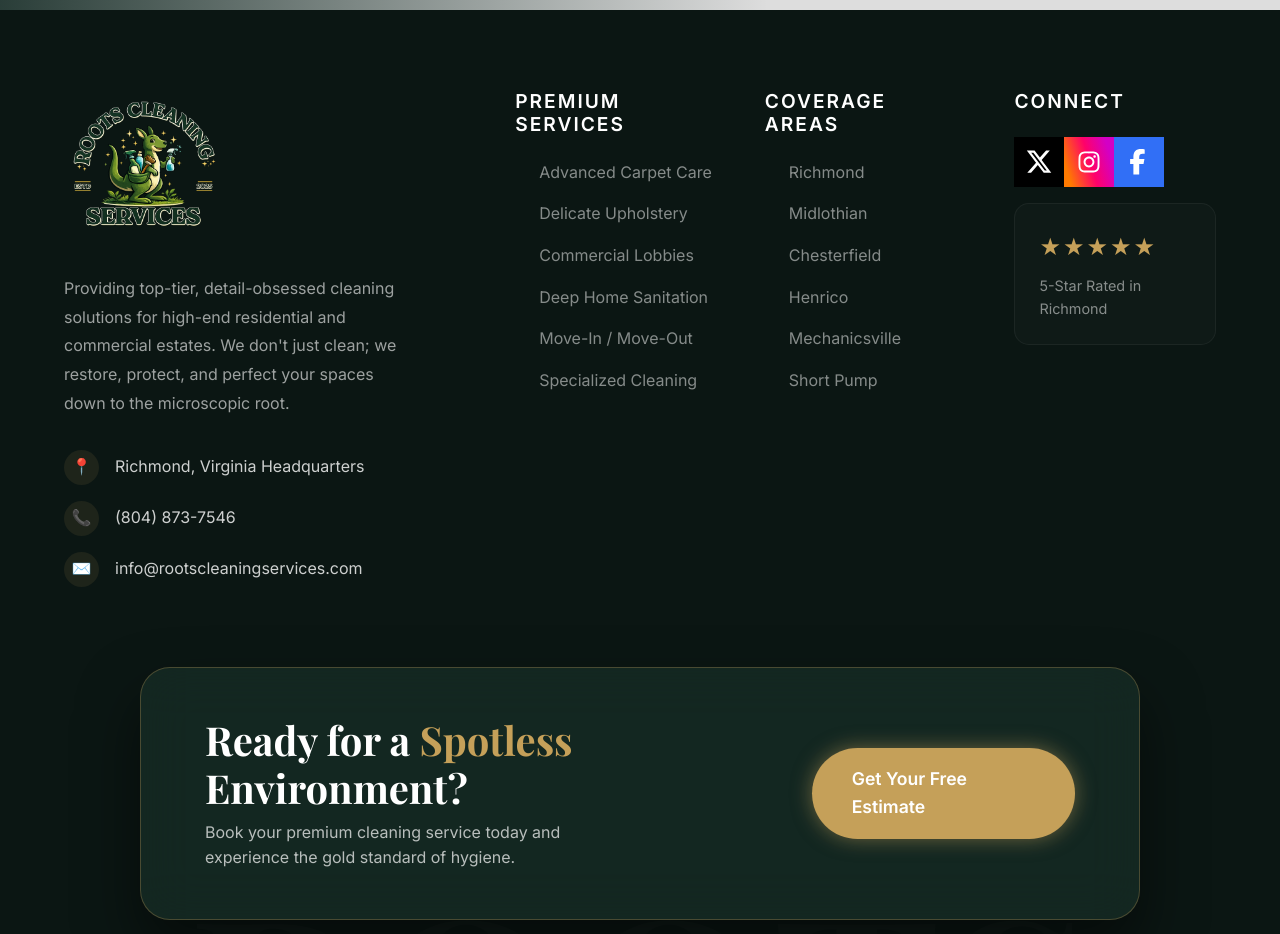
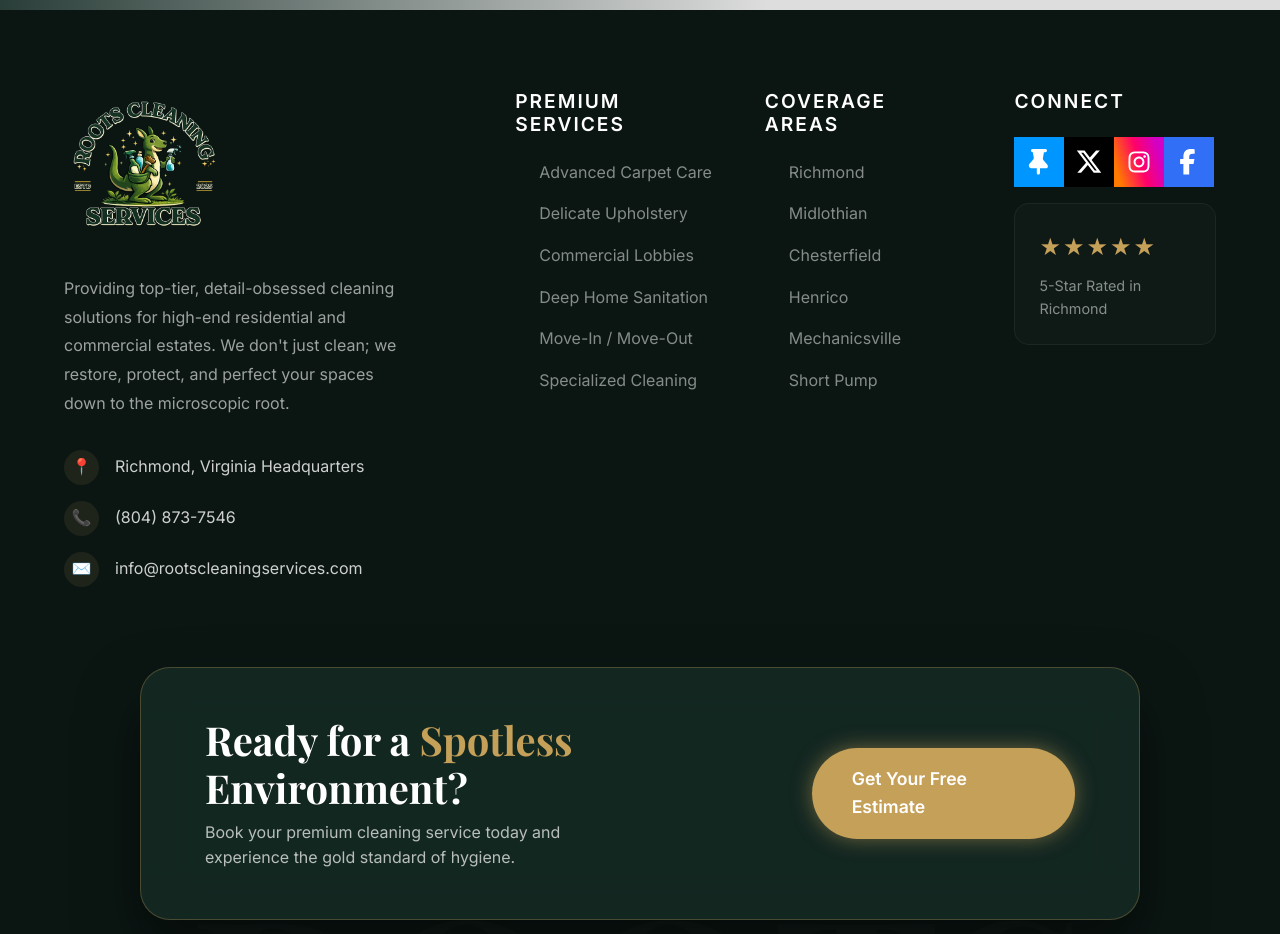
Before and after one commit to zoiriscleaningservices-sys/Rootscleaningservices, a Next.js app: page / in a window 1280 px wide. Shown: the part 4280-5214 px from the top of the page. Built offline with nearby package versions, Linux system fonts and the light colour scheme; grey boxes are pictures that could not be loaded; a web font is replaced by a local one.

Commit message:
feat: added prominent Thumbtack profile link to footer

```diff
--- a/components/layout/Footer.js
+++ b/components/layout/Footer.js
@@ -58,7 +58,19 @@ export default function Footer() {
                 <div className="footer-col-social">
                     <h4>Connect</h4>
                     <div className="social-login-icons">
-  <div className="socialcontainer">
+  <a href="https://www.thumbtack.com/va/midlothian/house-cleaning/roots-cleaning-solutions/service/552135475894091779" target="_blank" rel="noopener noreferrer" className="socialcontainer" title="Thumbtack">
+    <div className="social-icon-1" style={{backgroundColor: '#0096FF'}}>
+      <svg viewBox="0 0 384 512" fill="white" height="1.6em" xmlns="http://www.w3.org/2000/svg">
+        <path d="M32 32C32 14.3 46.3 0 64 0H320c17.7 0 32 14.3 32 32s-14.3 32-32 32H290.5l-20.4 122.3c-2.3 13.9 1.7 28.1 11 38.6l74.9 84.3c14.6 16.4 17.5 39.8 7.5 58.7S335.7 384 314 384H212v96c0 17.7-14.3 32-32 32s-32-14.3-32-32V384H46c-21.7 0-41.5-11.8-51.5-30.7s-7.1-42.3 7.5-58.7l74.9-84.3c9.3-10.5 13.3-24.7 11-38.6L67.5 64H64C46.3 64 32 49.7 32 32z"></path>
+      </svg>
+    </div>
+    <div className="social-icon-1" style={{backgroundColor: '#0096FF'}}>
+      <svg viewBox="0 0 384 512" fill="white" height="1.6em" xmlns="http://www.w3.org/2000/svg">
+        <path d="M32 32C32 14.3 46.3 0 64 0H320c17.7 0 32 14.3 32 32s-14.3 32-32 32H290.5l-20.4 122.3c-2.3 13.9 1.7 28.1 11 38.6l74.9 84.3c14.6 16.4 17.5 39.8 7.5 58.7S335.7 384 314 384H212v96c0 17.7-14.3 32-32 32s-32-14.3-32-32V384H46c-21.7 0-41.5-11.8-51.5-30.7s-7.1-42.3 7.5-58.7l74.9-84.3c9.3-10.5 13.3-24.7 11-38.6L67.5 64H64C46.3 64 32 49.7 32 32z"></path>
+      </svg>
+    </div>
+  </a>
+  <a href="#" className="socialcontainer">
     <div className="social-icon-1">
       <svg viewBox="0 0 512 512" height="1.7em" xmlns="http://www.w3.org/2000/svg" className="svgIcontwit" fill="white">
         <path d="M389.2 48h70.6L305.6 224.2 487 464H345L233.7 318.6 106.5 464H35.8L200.7 275.5 26.8 48H172.4L272.9 180.9 389.2 48zM364.4 421.8h39.1L151.1 88h-42L364.4 421.8z"></path>
@@ -69,8 +81,8 @@ export default function Footer() {
         <path d="M389.2 48h70.6L305.6 224.2 487 464H345L233.7 318.6 106.5 464H35.8L200.7 275.5 26.8 48H172.4L272.9 180.9 389.2 48zM364.4 421.8h39.1L151.1 88h-42L364.4 421.8z"></path>
       </svg>
     </div>
-  </div>
-  <div className="socialcontainer">
+  </a>
+  <a href="#" className="socialcontainer">
     <div className="social-icon-2">
       <svg fill="white" className="svgIcon" viewBox="0 0 448 512" height="1.5em" xmlns="http://www.w3.org/2000/svg">
         <path d="M224.1 141c-63.6 0-114.9 51.3-114.9 114.9s51.3 114.9 114.9 114.9S339 319.5 339 255.9 287.7 141 224.1 141zm0 189.6c-41.1 0-74.7-33.5-74.7-74.7s33.5-74.7 74.7-74.7 74.7 33.5 74.7 74.7-33.6 74.7-74.7 74.7zm146.4-194.3c0 14.9-12 26.8-26.8 26.8-14.9 0-26.8-12-26.8-26.8s12-26.8 26.8-26.8 26.8 12 26.8 26.8zm76.1 27.2c-1.7-35.9-9.9-67.7-36.2-93.9-26.2-26.2-58-34.4-93.9-36.2-37-2.1-147.9-2.1-184.9 0-35.8 1.7-67.6 9.9-93.9 36.1s-34.4 58-36.2 93.9c-2.1 37-2.1 147.9 0 184.9 1.7 35.9 9.9 67.7 36.2 93.9s58 34.4 93.9 36.2c37 2.1 147.9 2.1 184.9 0 35.9-1.7 67.7-9.9 93.9-36.2 26.2-26.2 34.4-58 36.2-93.9 2.1-37 2.1-147.8 0-184.8zM398.8 388c-7.8 19.6-22.9 34.7-42.6 42.6-29.5 11.7-99.5 9-132.1 9s-102.7 2.6-132.1-9c-19.6-7.8-34.7-22.9-42.6-42.6-11.7-29.5-9-99.5-9-132.1s-2.6-102.7 9-132.1c7.8-19.6 22.9-34.7 42.6-42.6 29.5-11.7 99.5-9 132.1-9s102.7-2.6 132.1 9c19.6 7.8 34.7 22.9 42.6 42.6 11.7 29.5 9 99.5 9 132.1s2.7 102.7-9 132.1z"></path>
@@ -81,8 +93,8 @@ export default function Footer() {
         <path d="M224.1 141c-63.6 0-114.9 51.3-114.9 114.9s51.3 114.9 114.9 114.9S339 319.5 339 255.9 287.7 141 224.1 141zm0 189.6c-41.1 0-74.7-33.5-74.7-74.7s33.5-74.7 74.7-74.7 74.7 33.5 74.7 74.7-33.6 74.7-74.7 74.7zm146.4-194.3c0 14.9-12 26.8-26.8 26.8-14.9 0-26.8-12-26.8-26.8s12-26.8 26.8-26.8 26.8 12 26.8 26.8zm76.1 27.2c-1.7-35.9-9.9-67.7-36.2-93.9-26.2-26.2-58-34.4-93.9-36.2-37-2.1-147.9-2.1-184.9 0-35.8 1.7-67.6 9.9-93.9 36.1s-34.4 58-36.2 93.9c-2.1 37-2.1 147.9 0 184.9 1.7 35.9 9.9 67.7 36.2 93.9s58 34.4 93.9 36.2c37 2.1 147.9 2.1 184.9 0 35.9-1.7 67.7-9.9 93.9-36.2 26.2-26.2 34.4-58 36.2-93.9 2.1-37 2.1-147.8 0-184.8zM398.8 388c-7.8 19.6-22.9 34.7-42.6 42.6-29.5 11.7-99.5 9-132.1 9s-102.7 2.6-132.1-9c-19.6-7.8-34.7-22.9-42.6-42.6-11.7-29.5-9-99.5-9-132.1s-2.6-102.7 9-132.1c7.8-19.6 22.9-34.7 42.6-42.6 29.5-11.7 99.5-9 132.1-9s102.7-2.6 132.1 9c19.6 7.8 34.7 22.9 42.6 42.6 11.7 29.5 9 99.5 9 132.1s2.7 102.7-9 132.1z"></path>
       </svg>
     </div>
-  </div>
-  <div className="socialcontainer">
+  </a>
+  <a href="#" className="socialcontainer">
     <div className="social-icon-3">
       <svg viewBox="0 0 384 512" fill="white" height="1.6em" xmlns="http://www.w3.org/2000/svg">
         <path d="M80 299.3V512H196V299.3h86.5l18-97.8H196V166.9c0-51.7 20.3-71.5 72.7-71.5c16.3 0 29.4 .4 37 1.2V7.9C291.4 4 256.4 0 236.2 0C129.3 0 80 50.5 80 159.4v42.1H14v97.8H80z"></path>
@@ -93,7 +105,7 @@ export default function Footer() {
         <path d="M80 299.3V512H196V299.3h86.5l18-97.8H196V166.9c0-51.7 20.3-71.5 72.7-71.5c16.3 0 29.4 .4 37 1.2V7.9C291.4 4 256.4 0 236.2 0C129.3 0 80 50.5 80 159.4v42.1H14v97.8H80z"></path>
       </svg>
     </div>
-  </div>
+  </a>
 </div>
                     <div className="trust-badge mt-4">
                         <div className="stars">★★★★★</div>
```
